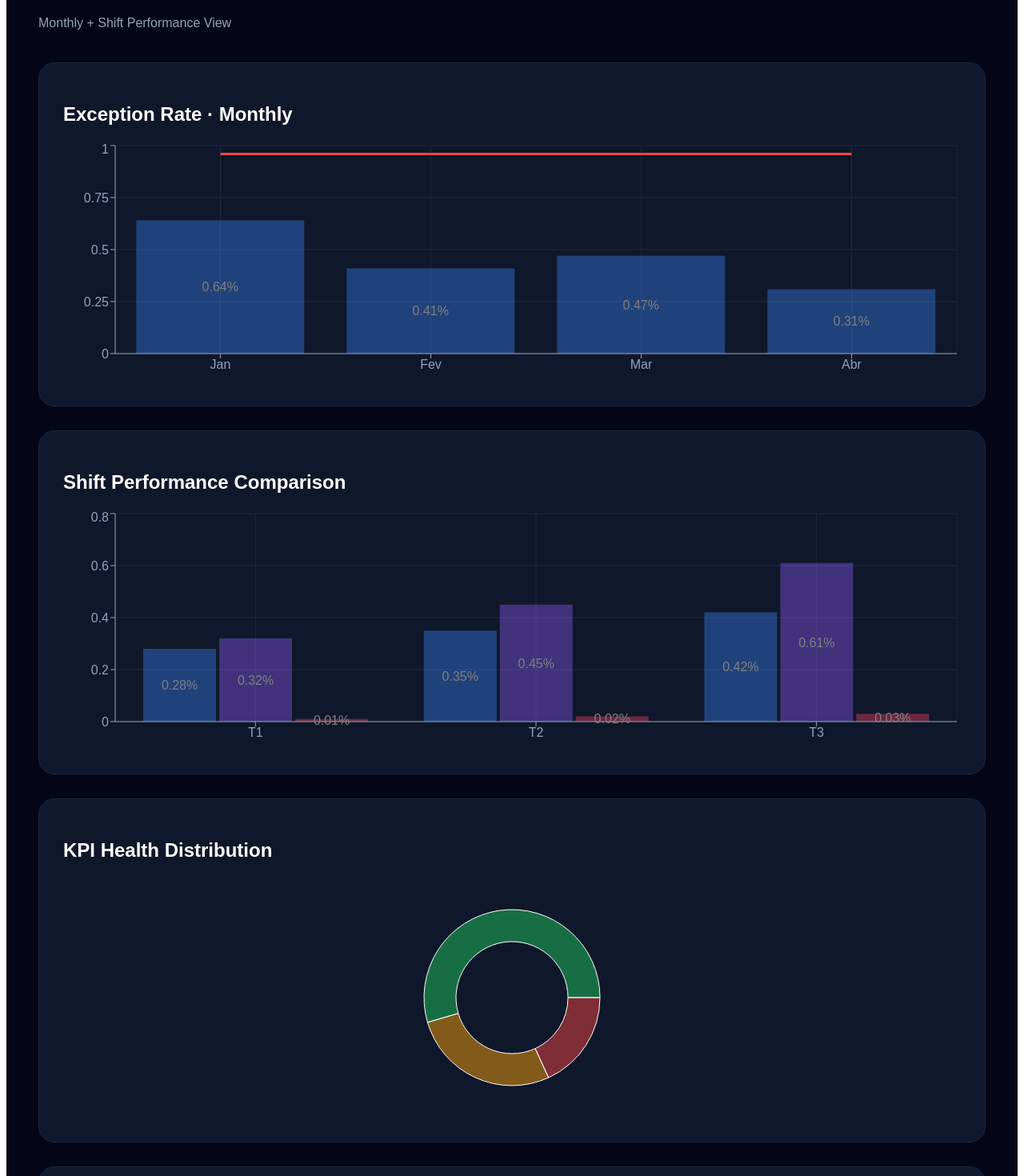
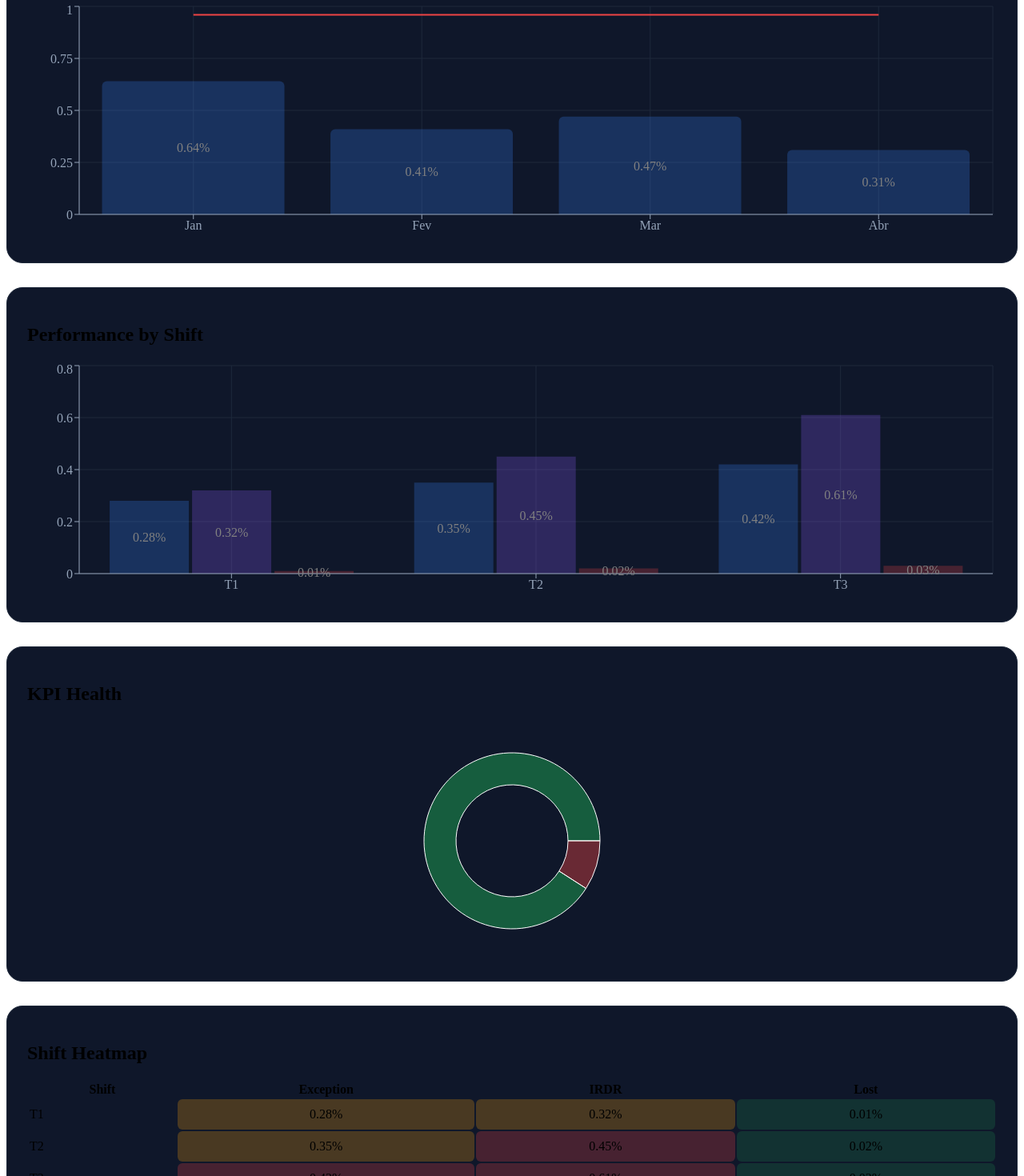
Before and after one commit to gabrielmedinaleite-hue/exception-handling-dashboard, a Next.js app: page / in a window 1280 px wide. Shown: the part 120-1590 px from the top of the page at 80% size. Built offline with nearby package versions, Linux system fonts and the light colour scheme.

Commit message:
Update page.js

```diff
--- a/app/page.js
+++ b/app/page.js
@@ -33,47 +33,27 @@ const shiftData = [
 ];
 
 const healthData = [
-  { name: "On Track", value: 6 },
-  { name: "Attention", value: 3 },
-  { name: "Critical", value: 2 },
+  { name: "On Track", value: 10 },
+  { name: "Attention", value: 0 },
+  { name: "Critical", value: 1 },
 ];
-
-/* =========================
-   HELPERS
-========================= */
 
 function fmt(v) {
   return `${v.toFixed(2)}%`;
 }
 
 /* =========================
-   PAGE
+   COMPONENT
 ========================= */
 
-export default function Dashboard() {
+export default function ChartsSection() {
   return (
-    <main
-      style={{
-        background: "#020617",
-        color: "white",
-        minHeight: "100vh",
-        padding: "40px",
-        fontFamily: "Arial",
-      }}
-    >
-      <h1 style={{ fontSize: "42px", marginBottom: "8px" }}>
-        Executive Scorecard
-      </h1>
-
-      <p style={{ color: "#94a3b8", marginBottom: "40px" }}>
-        Monthly + Shift Performance View
-      </p>
-
+    <>
       {/* ===================== */}
       {/* MONTHLY TREND */}
       {/* ===================== */}
 
-      <Card title="Exception Rate · Monthly">
+      <Card title="Exception Rate · Monthly Trend">
         <ResponsiveContainer width="100%" height={300}>
           <ComposedChart data={monthlyData}>
             <CartesianGrid stroke="#1e293b" />
@@ -83,14 +63,18 @@ export default function Dashboard() {
 
             <Tooltip />
 
-            <Bar dataKey="value" fill="rgba(59,130,246,0.4)">
+            <Bar
+              dataKey="value"
+              fill="rgba(59,130,246,0.25)"
+              radius={[6, 6, 0, 0]}
+            >
               <LabelList dataKey="value" formatter={fmt} />
             </Bar>
 
             <Line
               dataKey="target"
               stroke="#ef4444"
-              strokeWidth={3}
+              strokeWidth={2}
               dot={false}
             />
           </ComposedChart>
@@ -101,23 +85,34 @@ export default function Dashboard() {
       {/* SHIFT ANALYSIS */}
       {/* ===================== */}
 
-      <Card title="Shift Performance Comparison">
+      <Card title="Performance by Shift">
         <ResponsiveContainer width="100%" height={300}>
           <ComposedChart data={shiftData}>
             <CartesianGrid stroke="#1e293b" />
+
             <XAxis dataKey="shift" stroke="#94a3b8" />
             <YAxis stroke="#94a3b8" />
+
             <Tooltip />
 
-            <Bar dataKey="exception" fill="rgba(59,130,246,0.4)">
+            <Bar
+              dataKey="exception"
+              fill="rgba(59,130,246,0.25)"
+            >
               <LabelList dataKey="exception" formatter={fmt} />
             </Bar>
 
-            <Bar dataKey="irdr" fill="rgba(139,92,246,0.4)">
+            <Bar
+              dataKey="irdr"
+              fill="rgba(139,92,246,0.25)"
+            >
               <LabelList dataKey="irdr" formatter={fmt} />
             </Bar>
 
-            <Bar dataKey="lost" fill="rgba(244,63,94,0.4)">
+            <Bar
+              dataKey="lost"
+              fill="rgba(239,68,68,0.25)"
+            >
               <LabelList dataKey="lost" formatter={fmt} />
             </Bar>
           </ComposedChart>
@@ -128,7 +123,7 @@ export default function Dashboard() {
       {/* KPI HEALTH */}
       {/* ===================== */}
 
-      <Card title="KPI Health Distribution">
+      <Card title="KPI Health">
         <ResponsiveContainer width="100%" height={300}>
           <PieChart>
             <Pie
@@ -138,22 +133,21 @@ export default function Dashboard() {
               innerRadius={70}
               outerRadius={110}
             >
-              <Cell fill="rgba(34,197,94,0.5)" />
-              <Cell fill="rgba(245,158,11,0.5)" />
-              <Cell fill="rgba(239,68,68,0.5)" />
+              <Cell fill="rgba(34,197,94,0.4)" />
+              <Cell fill="rgba(245,158,11,0.4)" />
+              <Cell fill="rgba(239,68,68,0.4)" />
             </Pie>
-
             <Tooltip />
           </PieChart>
         </ResponsiveContainer>
       </Card>
 
       {/* ===================== */}
-      {/* HEATMAP (MELHOR QUE RANKING) */}
+      {/* HEATMAP (MELHOR INSIGHT) */}
       {/* ===================== */}
 
-      <Card title="Shift Heatmap (KPI vs Performance)">
-        <table style={{ width: "100%", marginTop: "20px" }}>
+      <Card title="Shift Heatmap">
+        <table style={{ width: "100%" }}>
           <thead>
             <tr>
               <th>Shift</th>
@@ -168,15 +162,15 @@ export default function Dashboard() {
               <tr key={row.shift}>
                 <td>{row.shift}</td>
 
-                <td style={heatColor(row.exception)}>
+                <td style={heat(row.exception)}>
                   {fmt(row.exception)}
                 </td>
 
-                <td style={heatColor(row.irdr)}>
+                <td style={heat(row.irdr)}>
                   {fmt(row.irdr)}
                 </td>
 
-                <td style={heatColor(row.lost)}>
+                <td style={heat(row.lost)}>
                   {fmt(row.lost)}
                 </td>
               </tr>
@@ -184,7 +178,7 @@ export default function Dashboard() {
           </tbody>
         </table>
       </Card>
-    </main>
+    </>
   );
 }
 
@@ -199,8 +193,8 @@ function Card({ title, children }) {
         background: "#0f172a",
         border: "1px solid #1e293b",
         borderRadius: "20px",
-        padding: "30px",
-        marginBottom: "30px",
+        padding: "25px",
+        marginTop: "30px",
       }}
     >
       <h2 style={{ marginBottom: "20px" }}>{title}</h2>
@@ -209,11 +203,11 @@ function Card({ title, children }) {
   );
 }
 
-function heatColor(value) {
-  let color = "rgba(34,197,94,0.2)";
+function heat(value) {
+  let color = "rgba(34,197,94,0.15)";
 
-  if (value > 0.4) color = "rgba(239,68,68,0.3)";
-  else if (value > 0.2) color = "rgba(245,158,11,0.3)";
+  if (value > 0.4) color = "rgba(239,68,68,0.25)";
+  else if (value > 0.2) color = "rgba(245,158,11,0.25)";
 
   return {
     background: color,
```
